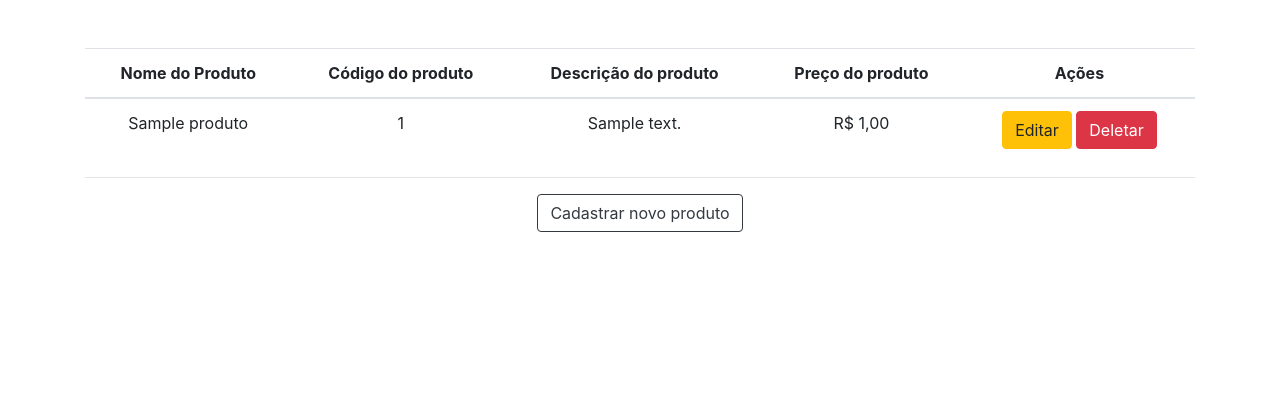
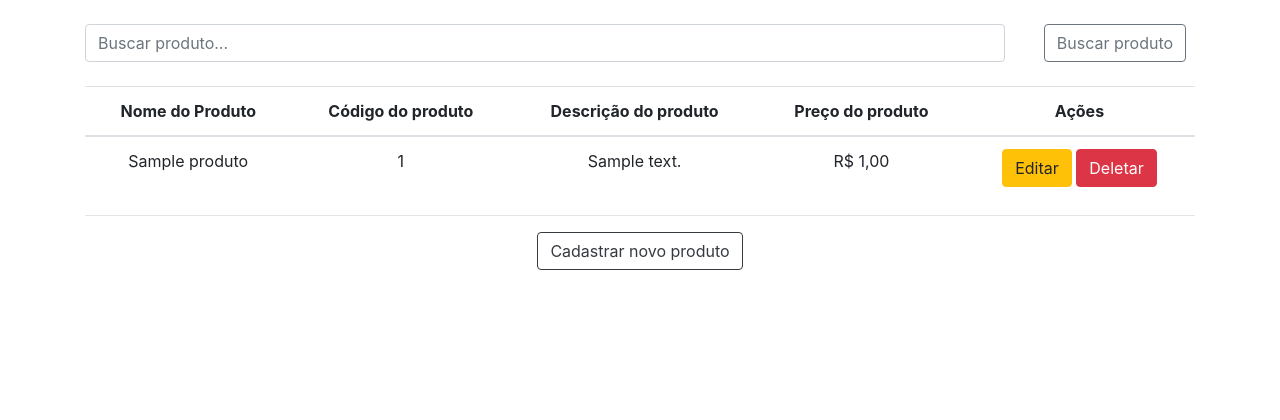
Before and after one commit to CamilaFreitass/Best-Minds, a Django app: page /produtos/home/ in a window 1280 px wide. Shown: the part 56-476 px from the top of the page. Run offline with Django 5.2, Linux system fonts and the light colour scheme; tables that the repository leaves empty hold one stand-in row (values such as "Sample post"); some libraries are stand-ins or nearby versions.

Commit message:
adicionado campo de busca

```diff
--- a/produtos/templates/home.html
+++ b/produtos/templates/home.html
@@ -10,6 +10,17 @@
             <div class="alert {{ message.tags }}">{{ message }}</div>
         {% endfor %}
     {% endif %}
+    <div class="row">
+        <div class="col-md-10">
+            <form action="{% url 'home' %}" method="GET">
+            <input type="text" class="form-control" placeholder="Buscar produto..." name="nome">
+        </div>
+        <div class="col-md-2">
+            <button class="btn btn-outline-secondary" type="submit">Buscar produto</button>
+            </form>
+        </div>
+
+    </div>
     <br>
     <table class="table">
     <thead class="thead">
--- a/produtos/views.py
+++ b/produtos/views.py
@@ -7,7 +7,10 @@ from django.contrib.messages import constants
 import re
 
 def home(request):
+    nome = request.GET.get('nome')
     produtos = Produto.objects.all()
+    if nome:
+        produtos = produtos.filter(nome_produto__contains=nome)
     return render(request, 'home.html', {'produtos': produtos})
 
 def cadastrar_produto(request):
```
Also changed, not shown: README.md, image-2.png (added), image.png (deleted).
